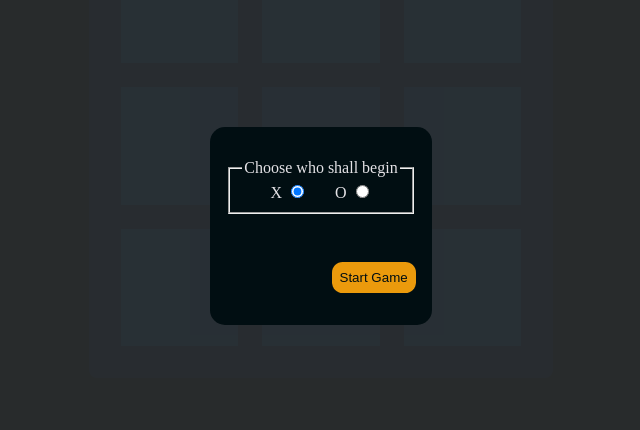
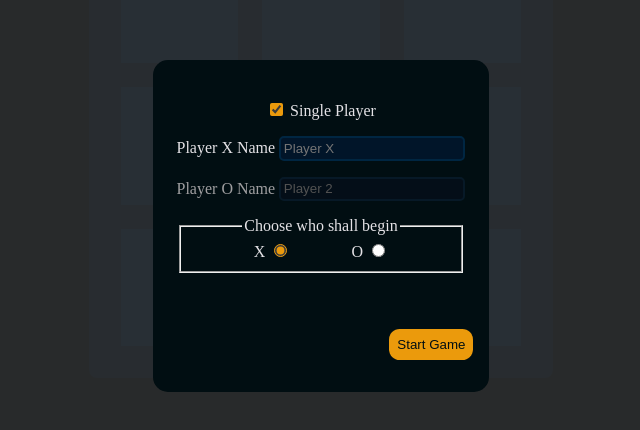
Before and after one commit to adamni21/tic-tac-toe, a Svelte app: page / in a window 1280 px wide. Shown: the part 174-604 px from the top of the page, without its empty margins (319-959 px from the left). Built offline with nearby package versions, Linux system fonts and the light colour scheme.

Commit message:
adapted SettingsModal

```diff
--- a/src/App.svelte
+++ b/src/App.svelte
@@ -7,13 +7,14 @@
 
   let game: TicTacToeStore;
   const unsubscribe = ticTacToe.subscribe((gameStore) => (game = gameStore));
+
   onDestroy(unsubscribe);
 </script>
 
 <body>
   {#if game.winner === null && game.running}
     <h2>
-      Player {game.currentPlayer}'s turn
+      {game.players[game.currentPlayer]}'s turn
     </h2>
   {/if}
   <Playfield />
--- a/src/components/Playfield/GameOverModal.svelte
+++ b/src/components/Playfield/GameOverModal.svelte
@@ -30,7 +30,7 @@
         </span>
       {:else}
         <span class={game.winner}>
-          {game.players.get(game.winner)}
+          {game.players[game.winner]}
         </span> has won.
       {/if}
     </h2>
--- a/src/components/Playfield/SettingsModal.svelte
+++ b/src/components/Playfield/SettingsModal.svelte
@@ -1,12 +1,19 @@
 <script lang="ts">
   import { ticTacToe } from "../../stores/ticTacToe/gameStore";
-  import type { Mark } from "../../stores/ticTacToe/types";
+  import { gameSettings } from "../../stores/ticTacToe/settingsStore";
   import Button from "../UI/Button.svelte";
   import Modal from "../UI/Modal.svelte";
 
   export let settingsOpen;
 
-  let startingPlayer: Mark = "x";
+  const changeHandler = (e: Event) => {
+    const target = e.target as HTMLInputElement;
+    if (target.type === "checkbox")
+      gameSettings.updateSettings({ singlePlayer: target.checked });
+    else if (target.name === "players")
+      gameSettings.updateSettings({ players:{ [target.id]: target.value} });
+    else gameSettings.updateSettings({ [target.name]: target.value });
+  };
 
   const startGameHandler = () => {
     settingsOpen = false;
@@ -16,13 +23,36 @@
 
 <Modal bind:isOpen={settingsOpen} onOverlayClick={null}>
   <div class="main rnd-corners">
-    <div class="settings">
+    <form class="settings" on:change={changeHandler}>
+      <div>
+        <input
+          type="checkbox"
+          name="singlePlayer"
+          id="singlePlayer"
+          checked={$gameSettings.singlePlayer}
+        />
+        <label for="singleplayer">Single Player</label>
+      </div>
+      <div class="names">
+        <div>
+          <label for="x">Player X Name</label>
+          <input type="text" name="players" id="x" placeholder="Player X" />
+        </div>
+        <div class:disabled={$gameSettings.singlePlayer}>
+          <label for="o">Player O Name</label>
+          <input
+            type="text"
+            name="players"
+            id="o"
+            placeholder="Player 2"
+            disabled={$gameSettings.singlePlayer}
+          />
+        </div>
         <fieldset class="starting">
           <legend>Choose who shall begin</legend>
           <div>
             <label for="X">X</label>
             <input
-            group={startingPlayer}
               type="radio"
               name="startingPlayer"
               id="X"
@@ -32,16 +62,11 @@
           </div>
           <div>
             <label for="O">O</label>
-          <input
-            group={startingPlayer}
-            type="radio"
-            name="startingPlayer"
-            id="O"
-            value="o"
-          />
+            <input type="radio" name="startingPlayer" id="O" value="o" />
           </div>
         </fieldset>
       </div>
+    </form>
     <div class="actions">
       <Button on:click={startGameHandler}>Start Game</Button>
     </div>
@@ -66,6 +91,28 @@
     grid-area: settings;
     margin-bottom: 2rem;
   }
+  .settings > div {
+    padding: 0.5rem;
+  }
+
+  input {
+    background-color: var(--surface);
+    padding: 0.2em;
+    color: var(--on-surface);
+    border: solid var(--surface-variant) 2px;
+    border-radius: 5px;
+    accent-color: var(--primary);
+  }
+
+  .disabled {
+    filter: saturate(0.7) brightness(0.7);
+  }
+
+  .names {
+    display: flex;
+    flex-direction: column;
+    gap: 1rem;
+  }
 
   .starting {
     height: fit-content;
--- a/src/stores/ticTacToe/gameStore.ts
+++ b/src/stores/ticTacToe/gameStore.ts
@@ -55,15 +55,13 @@ function createTicTacToe() {
     const settings = get(gameSettings);
 
     update((game) => {
-      game.size = settings.size;
       game.currentState = getSquareArray(settings.size, "_");
       game.currentPlayer = settings.startingPlayer;
-      game.singlePlayer = settings.singlePlayer;
       game.winner = null;
       game.moveCount = 0;
       game.running = true;
 
-      return game;
+      return {...game, ...settings};
     });
   };
 
--- a/src/stores/ticTacToe/settingsStore.ts
+++ b/src/stores/ticTacToe/settingsStore.ts
@@ -1,20 +1,27 @@
-import { writable } from "svelte/store"
-import type { GameSettings } from "./types"
+import { get, writable } from "svelte/store";
+import type { GameSettings, UpdatedSettings } from "./types";
 
 export const settingsInit: GameSettings = {
   size: 3,
-  players: new Map([["x", "Player 1"], ["o", "Player 2"]]),
-  singlePlayer: true, // change to false
+  players: { x: "Player 1", o: "Player 2" },
+  singlePlayer: true, // change to false when finish with computer oppenent
   aiMark: "o",
   startingPlayer: "x",
-}
-
-
+};
 
 const createSettings = () => {
-  const {update, subscribe} = writable(settingsInit)
+  const { update, subscribe } = writable(settingsInit);
+  const updateSettings = (updated: UpdatedSettings) => {
+    update((prev) => {
+      if (updated.players)
+        prev.players = { ...prev.players, ...updated.players };
 
-  return { subscribe }
-}
+      delete updated.players;
+      return { ...prev, ...(updated as Partial<GameSettings>) };
+    });
+  };
 
-export const gameSettings = createSettings()
+  return { subscribe, updateSettings };
+};
+
+export const gameSettings = createSettings();
```
Also changed, not shown: src/stores/ticTacToe/types.ts (+9 -2 lines). Lines whose indentation alone changed are shown as unchanged.
